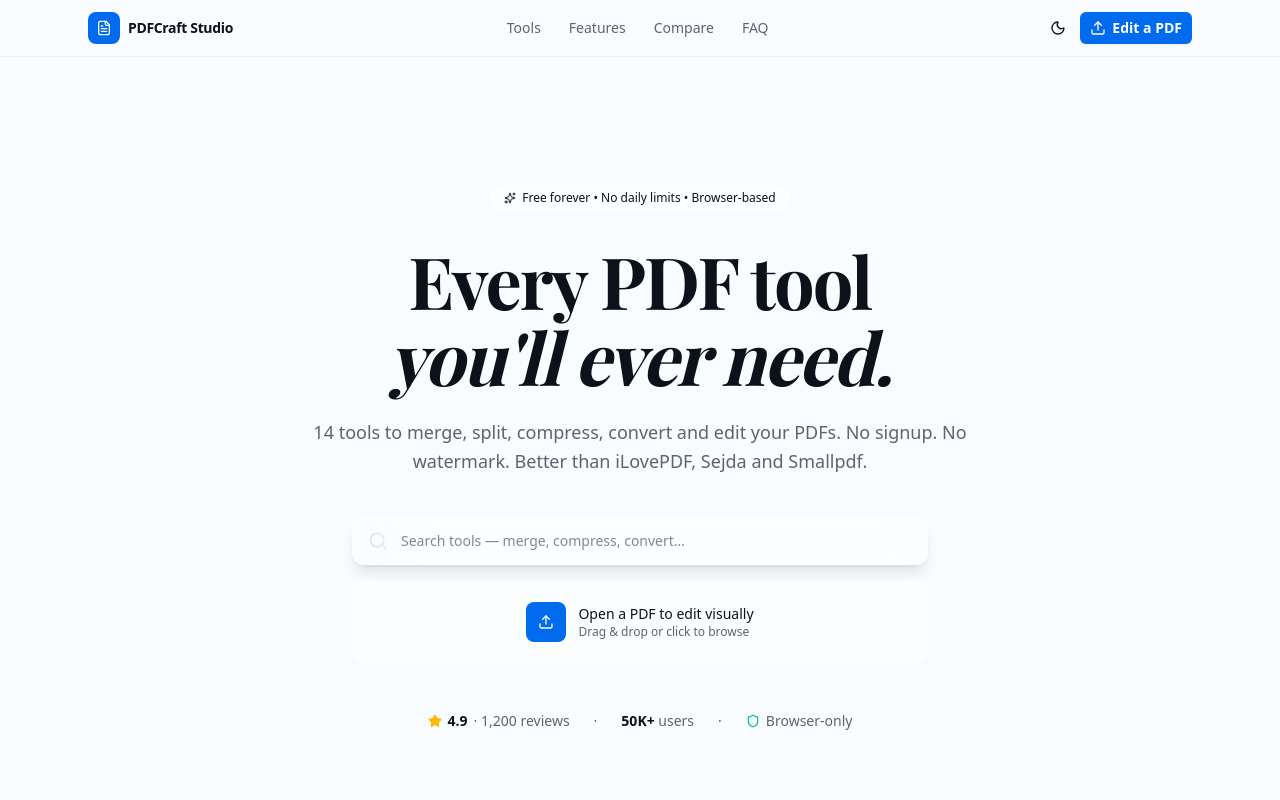
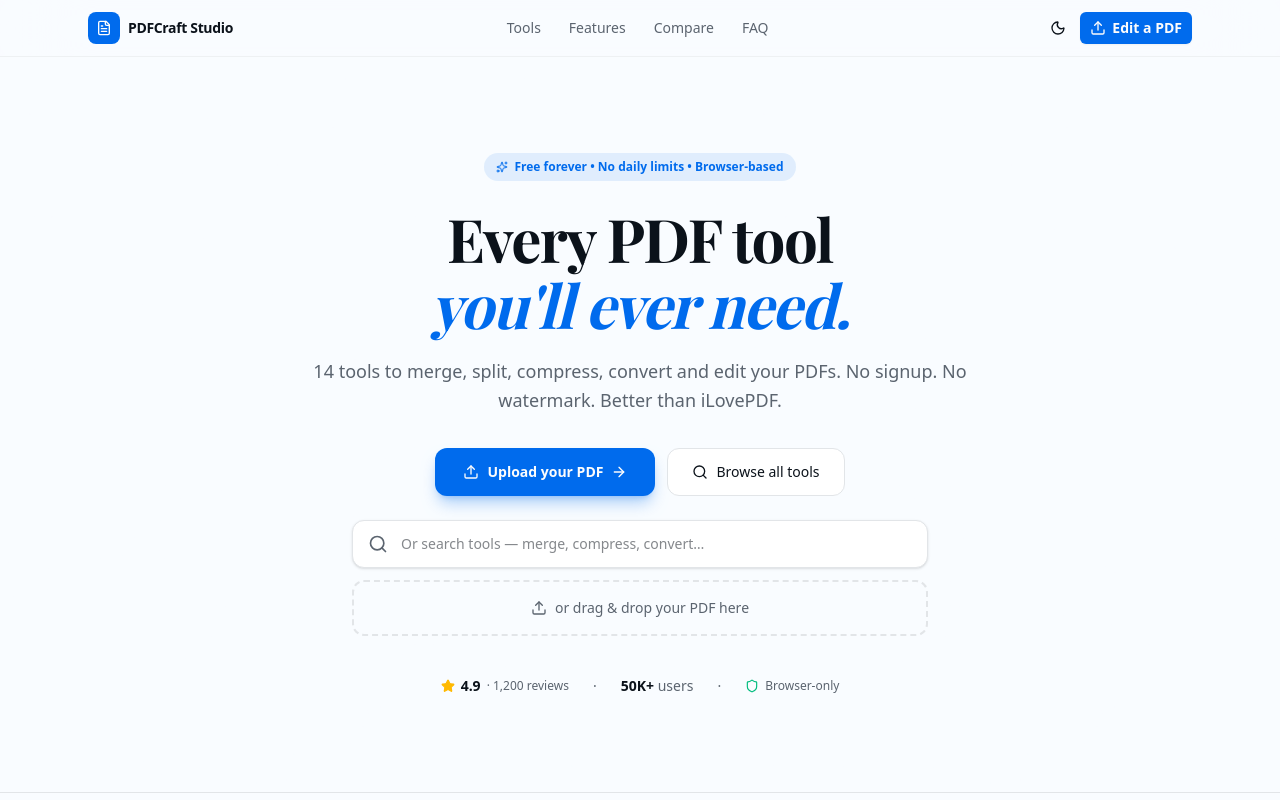
Before and after one commit to SharifulHasanRoky/pdfcraft-studio, a Next.js app: page / in a window 1280 px wide. Shown: the top 800 px of the page. Built offline with nearby package versions, Linux system fonts and the light colour scheme.

Commit message:
2bca2280-e606-4c3e-819f-977f9322bf93

```diff
--- a/src/components/pdf/ToolHub.tsx
+++ b/src/components/pdf/ToolHub.tsx
@@ -230,14 +230,14 @@ export function ToolHub({ onOpenTool, onOpenEditor }: ToolHubProps) {
         </div>
       </header>
 
-      {/* HERO */}
-      <section className="bg-noise relative overflow-hidden">
-        <div className="max-w-4xl mx-auto px-4 sm:px-6 py-20 md:py-32 text-center relative z-10">
+      {/* HERO — premium, optimized, highlighted CTA */}
+      <section className="bg-noise relative overflow-hidden border-b border-border">
+        <div className="max-w-4xl mx-auto px-4 sm:px-6 py-16 md:py-24 text-center relative z-10">
           <motion.div
             initial={{ opacity: 0, y: 8 }}
             animate={{ opacity: 1, y: 0 }}
             transition={{ duration: 0.3 }}
-            className="inline-flex items-center gap-1.5 px-3 py-1 rounded-full glass text-xs font-medium mb-8"
+            className="inline-flex items-center gap-1.5 px-3 py-1.5 rounded-full bg-primary/10 text-primary text-xs font-semibold mb-6"
           >
             <Sparkles className="h-3 w-3" />
             Free forever • No daily limits • Browser-based
@@ -247,29 +247,55 @@ export function ToolHub({ onOpenTool, onOpenEditor }: ToolHubProps) {
             initial={{ opacity: 0, y: 12 }}
             animate={{ opacity: 1, y: 0 }}
             transition={{ duration: 0.4, delay: 0.05 }}
-            className="font-display text-5xl sm:text-6xl md:text-7xl font-bold tracking-tight leading-[1.05] mb-6"
+            className="font-display text-4xl sm:text-5xl md:text-6xl font-bold tracking-tight leading-[1.1] mb-5"
           >
             Every PDF tool
             <br />
-            <span className="italic">you&apos;ll ever need.</span>
+            <span className="italic text-primary">you&apos;ll ever need.</span>
           </motion.h1>
 
           <motion.p
             initial={{ opacity: 0, y: 12 }}
             animate={{ opacity: 1, y: 0 }}
             transition={{ duration: 0.4, delay: 0.1 }}
-            className="text-lg text-muted-foreground mb-10 max-w-2xl mx-auto leading-relaxed"
+            className="text-base sm:text-lg text-muted-foreground mb-8 max-w-2xl mx-auto leading-relaxed"
           >
             {TOOLS.length} tools to merge, split, compress, convert and edit your PDFs.
-            No signup. No watermark. Better than iLovePDF, Sejda and Smallpdf.
+            No signup. No watermark. Better than iLovePDF.
           </motion.p>
 
-          {/* Search */}
+          {/* Highlighted CTA buttons */}
           <motion.div
             initial={{ opacity: 0, y: 12 }}
             animate={{ opacity: 1, y: 0 }}
             transition={{ duration: 0.4, delay: 0.15 }}
-            className="relative max-w-xl mx-auto mb-4"
+            className="flex flex-col sm:flex-row items-center justify-center gap-3 mb-6"
+          >
+            {/* Primary highlighted button */}
+            <button
+              onClick={() => document.getElementById("hero-upload-input")?.click()}
+              className="group relative inline-flex items-center gap-2 h-12 px-7 rounded-xl bg-primary text-primary-foreground font-semibold text-sm shadow-lg shadow-primary/30 hover:shadow-xl hover:shadow-primary/40 hover:-translate-y-0.5 transition-all"
+            >
+              <Upload className="h-4 w-4" />
+              Upload your PDF
+              <ArrowRight className="h-4 w-4 group-hover:translate-x-0.5 transition-transform" />
+            </button>
+            {/* Secondary button */}
+            <a
+              href="#tools"
+              className="inline-flex items-center gap-2 h-12 px-6 rounded-xl border border-border bg-card text-foreground font-medium text-sm hover:bg-accent hover:border-primary/40 transition-all"
+            >
+              <Search className="h-4 w-4" />
+              Browse all tools
+            </a>
+          </motion.div>
+
+          {/* Search bar */}
+          <motion.div
+            initial={{ opacity: 0, y: 12 }}
+            animate={{ opacity: 1, y: 0 }}
+            transition={{ duration: 0.4, delay: 0.2 }}
+            className="relative max-w-xl mx-auto mb-3"
           >
             <div className="relative">
               <Search className="absolute left-4 top-1/2 -translate-y-1/2 h-5 w-5 text-muted-foreground pointer-events-none" />
@@ -277,8 +303,8 @@ export function ToolHub({ onOpenTool, onOpenEditor }: ToolHubProps) {
                 type="text"
                 value={query}
                 onChange={(e) => setQuery(e.target.value)}
-                placeholder="Search tools — merge, compress, convert…"
-                className="w-full h-12 pl-12 pr-10 rounded-xl glass border-0 text-sm shadow-lg focus:outline-none focus:ring-2 focus:ring-ring transition-all"
+                placeholder="Or search tools — merge, compress, convert…"
+                className="w-full h-12 pl-12 pr-10 rounded-xl border border-border bg-card text-sm shadow-sm focus:outline-none focus:border-primary focus:ring-2 focus:ring-primary/20 transition-all"
               />
               {query && (
                 <button
@@ -327,11 +353,11 @@ export function ToolHub({ onOpenTool, onOpenEditor }: ToolHubProps) {
             </AnimatePresence>
           </motion.div>
 
-          {/* Upload */}
+          {/* Drag & drop zone — subtle, smaller */}
           <motion.div
             initial={{ opacity: 0, y: 12 }}
             animate={{ opacity: 1, y: 0 }}
-            transition={{ duration: 0.4, delay: 0.2 }}
+            transition={{ duration: 0.4, delay: 0.25 }}
             onDragOver={(e) => {
               e.preventDefault();
               setIsDragging(true);
@@ -339,10 +365,10 @@ export function ToolHub({ onOpenTool, onOpenEditor }: ToolHubProps) {
             onDragLeave={() => setIsDragging(false)}
             onDrop={handleDrop}
             onClick={() => !isLoading && document.getElementById("hero-upload-input")?.click()}
-            className={`relative cursor-pointer rounded-xl glass border-2 border-dashed transition-all p-5 max-w-xl mx-auto ${
+            className={`relative cursor-pointer rounded-xl border-2 border-dashed transition-all p-4 max-w-xl mx-auto ${
               isDragging
-                ? "border-primary bg-primary/10"
-                : "border-border hover:border-primary/60"
+                ? "border-primary bg-primary/5"
+                : "border-border hover:border-primary/40 hover:bg-accent/30"
             }`}
           >
             <input
@@ -362,40 +388,37 @@ export function ToolHub({ onOpenTool, onOpenEditor }: ToolHubProps) {
                 <p className="text-sm font-medium">Loading PDF…</p>
               </div>
             ) : (
-              <div className="flex items-center justify-center gap-3">
-                <div className="h-10 w-10 rounded-lg bg-primary flex items-center justify-center">
-                  <Upload className="h-4 w-4 text-primary-foreground" />
-                </div>
-                <div className="text-left">
-                  <p className="text-sm font-medium">Open a PDF to edit visually</p>
-                  <p className="text-xs text-muted-foreground">Drag &amp; drop or click to browse</p>
-                </div>
+              <div className="flex items-center justify-center gap-2 text-sm text-muted-foreground">
+                <Upload className="h-4 w-4" />
+                <span>
+                  or drag &amp; drop your PDF here
+                </span>
               </div>
             )}
           </motion.div>
 
           {error && <p className="mt-3 text-sm text-destructive">{error}</p>}
 
-          {/* Trust line */}
+          {/* Trust line — compact, inline */}
           <motion.div
             initial={{ opacity: 0 }}
             animate={{ opacity: 1 }}
             transition={{ duration: 0.4, delay: 0.3 }}
-            className="mt-12 flex items-center justify-center gap-6 text-sm"
+            className="mt-10 flex flex-wrap items-center justify-center gap-x-6 gap-y-2 text-sm"
           >
             <span className="flex items-center gap-1.5 text-muted-foreground">
               <Star className="h-3.5 w-3.5 fill-amber-400 text-amber-400" />
               <span className="font-semibold text-foreground">4.9</span>
-              <span>· 1,200 reviews</span>
+              <span className="text-xs">· 1,200 reviews</span>
             </span>
-            <span className="text-muted-foreground">·</span>
+            <span className="text-muted-foreground hidden sm:inline">·</span>
             <span className="text-muted-foreground">
               <span className="font-semibold text-foreground">50K+</span> users
             </span>
-            <span className="text-muted-foreground">·</span>
+            <span className="text-muted-foreground hidden sm:inline">·</span>
             <span className="flex items-center gap-1.5 text-muted-foreground">
               <Shield className="h-3.5 w-3.5 text-emerald-500" />
-              Browser-only
+              <span className="text-xs">Browser-only</span>
             </span>
           </motion.div>
         </div>
```
